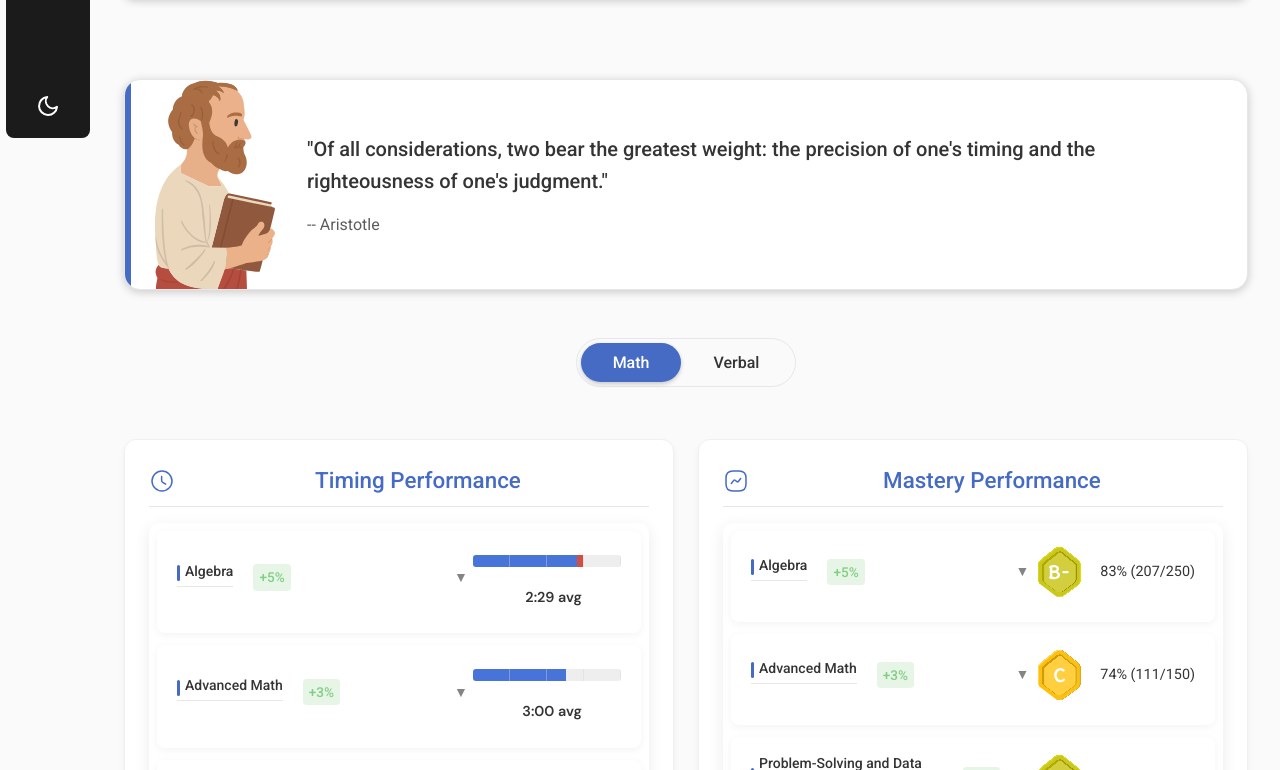
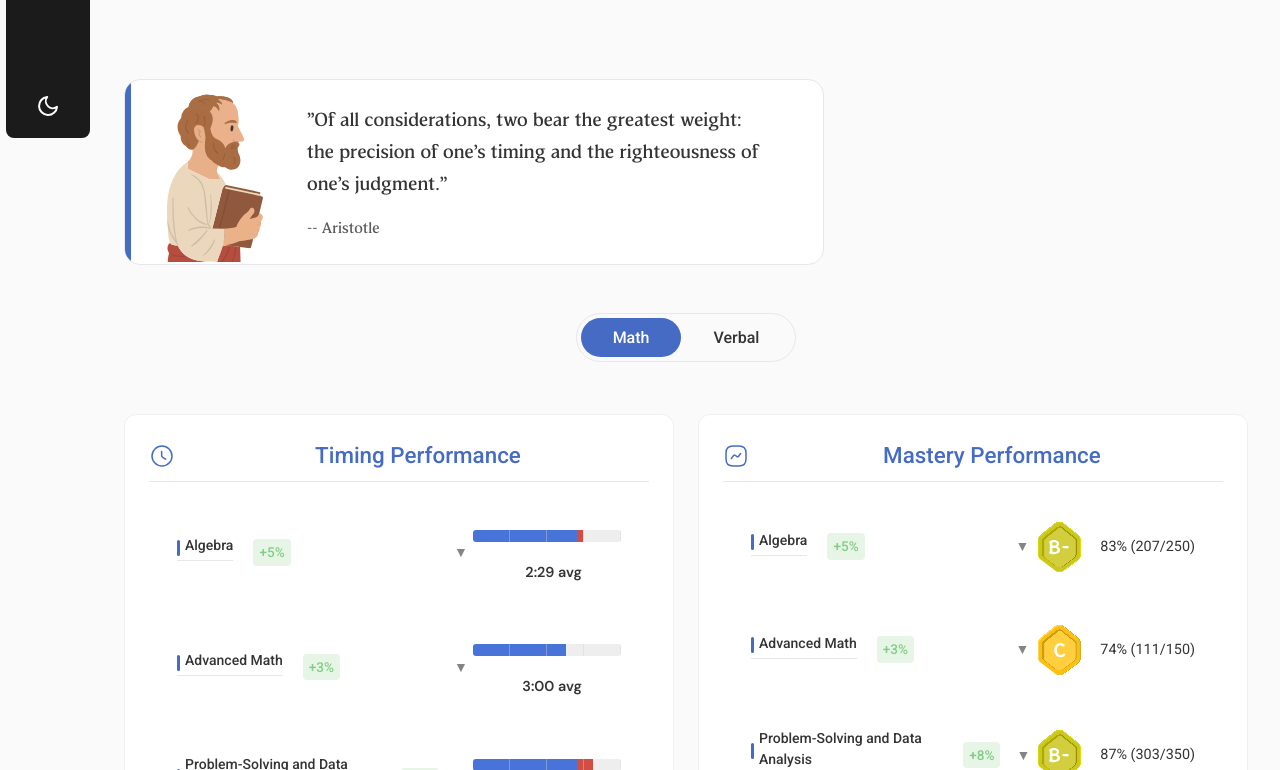
Before and after one commit to Orujhimaru/max_odyssey, a React (Vite) app: page /lab in a window 1280 px wide. Shown: the part 650-1420 px from the top of the page. Built offline with nearby package versions, Linux system fonts and the light colour scheme; sample sign-in values are in the browser's storage; a web font is replaced by a local one.

Commit message:
design: font added, also some css

```diff
--- a/src/pages/LabPage/LabPage.css
+++ b/src/pages/LabPage/LabPage.css
@@ -68,7 +68,7 @@
 .lab-card {
   background-color: var(--bg-primary);
   border-radius: 16px;
-  box-shadow: 0 2px 12px var(--box-shadow);
+  /* box-shadow: 0 2px 12px var(--box-shadow); */
   padding: 24px;
   flex: 1;
   min-width: 0;
@@ -131,7 +131,7 @@
   display: flex;
   flex-direction: column;
   align-items: center;
-  box-shadow: 0 2px 8px rgba(0, 0, 0, 0.05);
+  /* box-shadow: 0 2px 8px rgba(0, 0, 0, 0.05); */
 }
 
 .lab-calendar-month-title {
@@ -183,7 +183,7 @@
 
 .lab-calendar-box:hover {
   transform: scale(1.1);
-  box-shadow: 0 2px 8px rgba(0, 0, 0, 0.1);
+  /* box-shadow: 0 2px 8px rgba(0, 0, 0, 0.1); */
   z-index: 2;
 }
 
@@ -411,7 +411,7 @@
 .lab-card {
   background: white;
   border-radius: 12px;
-  box-shadow: 0 4px 6px rgba(0, 0, 0, 0.05);
+  /* box-shadow: 0 4px 6px rgba(0, 0, 0, 0.05); */
   padding: 1.5rem;
   height: 100%;
   border: 1px solid #f0f0f0;
@@ -581,7 +581,7 @@
   border-radius: 10px;
   padding: 24px;
   margin-bottom: 32px;
-  box-shadow: 0 2px 8px var(--box-shadow);
+  /* box-shadow: 0 2px 8px var(--box-shadow); */
   width: 100%;
   border: 1px solid var(--border-color);
 }
@@ -764,7 +764,7 @@
 .tab-button.active {
   background-color: var(--verbal-color);
   color: white;
-  box-shadow: 0 2px 4px var(--box-shadow);
+  /* box-shadow: 0 2px 4px var(--box-shadow); */
 }
 
 /* Performance row layout */
@@ -936,7 +936,7 @@
 .topic-section {
   position: relative;
   margin-bottom: 12px;
-  box-shadow: 0 2px 8px rgba(0, 0, 0, 0.05);
+  /* box-shadow: 0 2px 8px rgba(0, 0, 0, 0.05); */
   border-radius: 8px;
   background-color: var(--bg-primary);
   overflow: hidden;
@@ -1083,7 +1083,7 @@
 .topics-container {
   background-color: var(--bg-primary);
   border-radius: 10px;
-  box-shadow: 0 4px 16px rgba(0, 0, 0, 0.08);
+  /* box-shadow: 0 4px 16px rgba(0, 0, 0, 0.08); */
   overflow: hidden;
   padding: 8px;
   margin-bottom: 24px;
@@ -1118,7 +1118,7 @@
 
 /* Dark mode adjustments */
 [data-theme="dark"] .topics-container {
-  box-shadow: 0 4px 16px rgba(0, 0, 0, 0.15);
+  /* box-shadow: 0 4px 16px rgba(0, 0, 0, 0.15); */
 }
 
 /* Update improvement tag display */
@@ -1167,8 +1167,9 @@
   border-radius: 16px;
   margin: 16px 0;
   overflow: hidden;
-  box-shadow: 0 2px 10px var(--box-shadow);
+  /* box-shadow: 0 2px 10px var(--box-shadow); */
   border: 1px solid var(--border-color);
+  max-width: 700px;
 }
 
 .quote-accent-line {
@@ -1183,11 +1184,20 @@
   align-items: center;
 }
 
+@font-face {
+  font-family: "Arcuata";
+  src: url("../../assets/ArcuataTrial-Medium.otf") format("opentype");
+  font-weight: 500;
+  font-style: normal;
+}
+
 .quote-author-icon {
   width: 120px;
   height: auto;
   object-fit: contain;
   margin-left: 24px;
+  padding: 12px;
+  padding-bottom: 0px;
 }
 
 .quote-text-container {
@@ -1201,12 +1211,15 @@
   color: var(--text-primary);
   margin: 0 0 16px 0;
   font-weight: 500;
+  font-family: "Arcuata";
+  max-width: 27ch;
 }
 
 .quote-author {
   font-size: 16px;
   color: var(--text-primary);
   opacity: 0.8;
+  font-family: "Arcuata";
 }
 
 @media (max-width: 768px) {
```
Also changed, not shown: src/assets/ArcuataTrial-Medium.otf (added).
